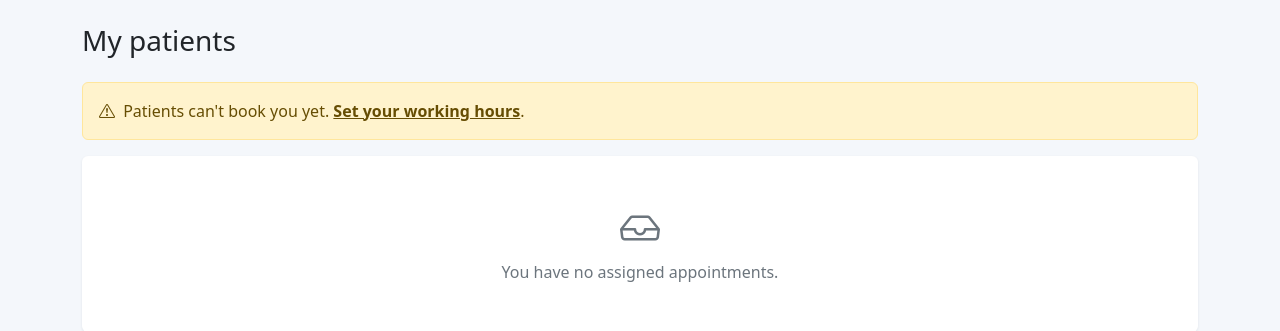
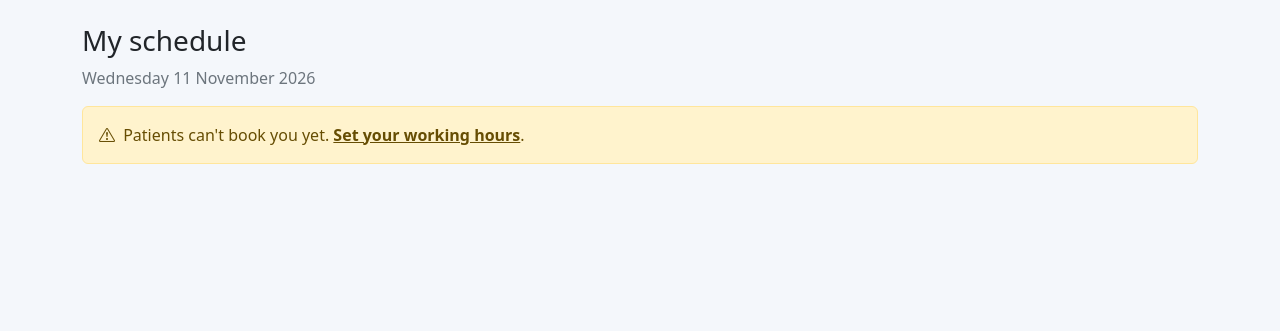
Before and after one commit to benhaim254/hans, a Django app: template templates/appointments/doctor_dashboard.html in a window 1280 px wide. Shown: the part 56-387 px from the top of the page. Run offline with Django 5.2, Linux system fonts and the light colour scheme; the template is opened without the code that fills it: values that come from a table or form of the project are taken from there, others are empty.

Commit message:
Group the doctor schedule into Today, Upcoming and Past.

```diff
--- a/templates/appointments/doctor_dashboard.html
+++ b/templates/appointments/doctor_dashboard.html
@@ -1,95 +1,17 @@
 {% extends "base.html" %}
-{% block title %}My patients{% endblock %}
+{% block title %}My schedule{% endblock %}
 {% block content %}
-<h1 class="h3 mb-4">My patients</h1>
+<h1 class="h3 mb-2">My schedule</h1>
+<p class="text-secondary mb-3">{% now "l j F Y" %}</p>
 {% if not has_working_hours %}
     <div class="alert alert-warning">
         <i class="bi bi-exclamation-triangle me-1" aria-hidden="true"></i>
         Patients can't book you yet. <a href="{% url 'availability' %}" class="alert-link">Set your working hours</a>.
     </div>
 {% endif %}
-<div class="card">
-    {% if appointments %}
-        <div class="table-responsive">
-            <table class="table table-hover align-middle mb-0">
-                <thead class="table-light">
-                    <tr>
-                        <th scope="col">Patient</th>
-                        <th scope="col">Date</th>
-                        <th scope="col">Time</th>
-                        <th scope="col">Reason</th>
-                        <th scope="col">Status</th>
-                        <th scope="col"><span class="visually-hidden">Actions</span></th>
-                    </tr>
-                </thead>
-                <tbody>
-                {% for appointment in appointments %}
-                    <tr>
-                        <td>
-                            {% with profile=appointment.patient.patientprofile %}
-                            <span class="fw-medium">{{ appointment.patient.get_full_name|default:appointment.patient.username }}</span>
-                            {% if profile.allergies %}<span class="badge text-bg-danger ms-1">Allergies</span>{% endif %}
-                            <details class="small mt-1">
-                                <summary class="text-primary">Patient details</summary>
-                                <dl class="row mb-0 mt-2">
-                                    <dt class="col-5 fw-normal text-secondary">Date of birth</dt>
-                                    <dd class="col-7 mb-1">{{ profile.date_of_birth|date:"j M Y"|default:"Not given" }}</dd>
-                                    <dt class="col-5 fw-normal text-secondary">Gender</dt>
-                                    <dd class="col-7 mb-1">{{ profile.get_gender_display|default:"Not given" }}</dd>
-                                    <dt class="col-5 fw-normal text-secondary">Phone</dt>
-                                    <dd class="col-7 mb-1">{{ profile.phone_number|default:"Not given" }}</dd>
-                                    <dt class="col-5 fw-normal text-secondary">Blood group</dt>
-                                    <dd class="col-7 mb-1">{{ profile.blood_group|default:"Not given" }}</dd>
-                                    <dt class="col-5 fw-normal text-secondary">Allergies</dt>
-                                    <dd class="col-7 mb-1 {% if profile.allergies %}text-danger fw-medium{% endif %}">{{ profile.allergies|default:"None recorded" }}</dd>
-                                    <dt class="col-5 fw-normal text-secondary">Emergency contact</dt>
-                                    <dd class="col-7 mb-0">
-                                        {% if profile.emergency_contact_name or profile.emergency_contact_phone %}
-                                            {{ profile.emergency_contact_name }} {{ profile.emergency_contact_phone }}
-                                        {% else %}Not given{% endif %}
-                                    </dd>
-                                </dl>
-                            </details>
-                            {% endwith %}
-                        </td>
-                        <td>{{ appointment.appointment_date|date:"D j M Y" }}</td>
-                        <td>{{ appointment.appointment_time|time:"H:i" }} to {{ appointment.end_time|time:"H:i" }}</td>
-                        <td>
-                            {% if appointment.reason %}{{ appointment.reason }}{% else %}<span class="text-secondary">None given</span>{% endif %}
-                            {% if appointment.cancellation_reason %}
-                                <div class="small text-danger">Canceled: {{ appointment.cancellation_reason }}</div>
-                            {% endif %}
-                        </td>
-                        <td><span class="badge rounded-pill status-{{ appointment.status }}">{{ appointment.get_status_display }}</span></td>
-                        <td class="text-end">
-                            {% if appointment.status == 'pending' %}
-                                <form method="POST" action="{% url 'confirm_appointment' appointment.appointment_id %}" class="m-0">
-                                    {% csrf_token %}
-                                    <button type="submit" class="btn btn-sm btn-success"><i class="bi bi-check2 me-1" aria-hidden="true"></i>Confirm</button>
-                                </form>
-                            {% elif appointment.status == 'scheduled' and appointment.has_started %}
-                                <div class="d-inline-flex gap-1">
-                                    <form method="POST" action="{% url 'complete_appointment' appointment.appointment_id %}" class="m-0">
-                                        {% csrf_token %}
-                                        <button type="submit" class="btn btn-sm btn-outline-success"><i class="bi bi-check2-all me-1" aria-hidden="true"></i>Completed</button>
-                                    </form>
-                                    <form method="POST" action="{% url 'no_show_appointment' appointment.appointment_id %}" class="m-0">
-                                        {% csrf_token %}
-                                        <button type="submit" class="btn btn-sm btn-outline-secondary"><i class="bi bi-person-x me-1" aria-hidden="true"></i>No-show</button>
-                                    </form>
-                                </div>
-                            {% endif %}
-                        </td>
-                    </tr>
-                {% endfor %}
-                </tbody>
-            </table>
-        </div>
-    {% else %}
-        <div class="card-body text-center text-secondary py-5">
-            <i class="bi bi-inbox display-6 d-block mb-2" aria-hidden="true"></i>
-            You have no assigned appointments.
-        </div>
-    {% endif %}
-</div>
+{% for title, icon, appointments, empty_message in sections %}
+    <h2 class="h5 mt-4 mb-3"><i class="bi {{ icon }} me-1" aria-hidden="true"></i>{{ title }}
+        <span class="badge rounded-pill text-bg-light border ms-1">{{ appointments|length }}</span></h2>
+    {% include "appointments/_doctor_appointment_table.html" %}
+{% endfor %}
 {% endblock %}
```
Also changed, not shown: appointments/tests.py (+14 -0 lines), appointments/views.py (+16 -4 lines), templates/appointments/_doctor_appointment_table.html (added, +85 -0 lines), README.md.
